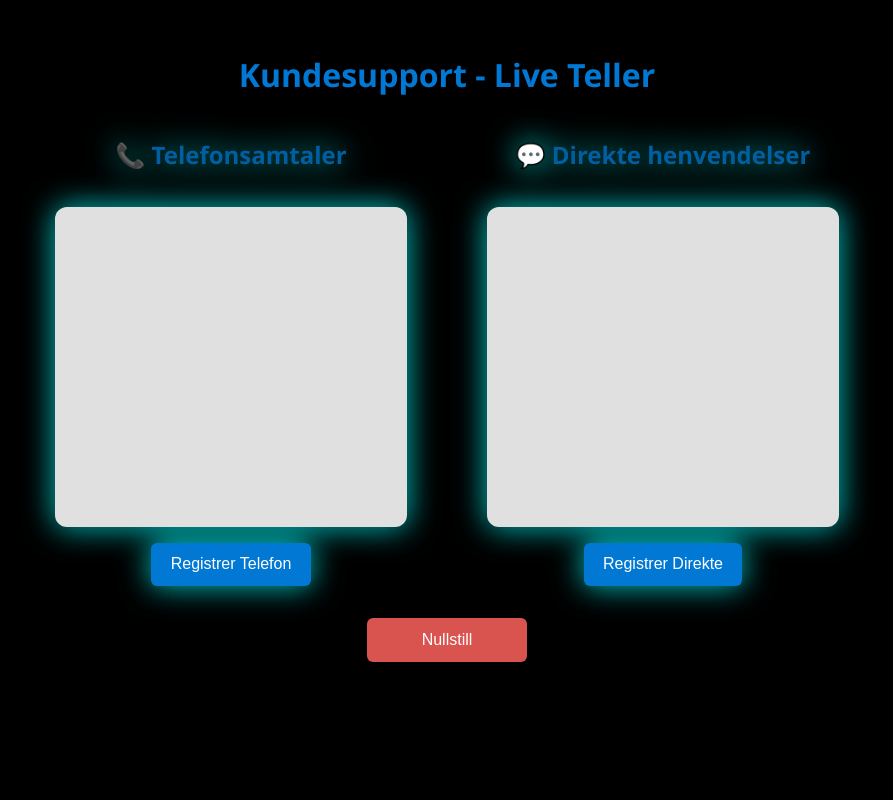
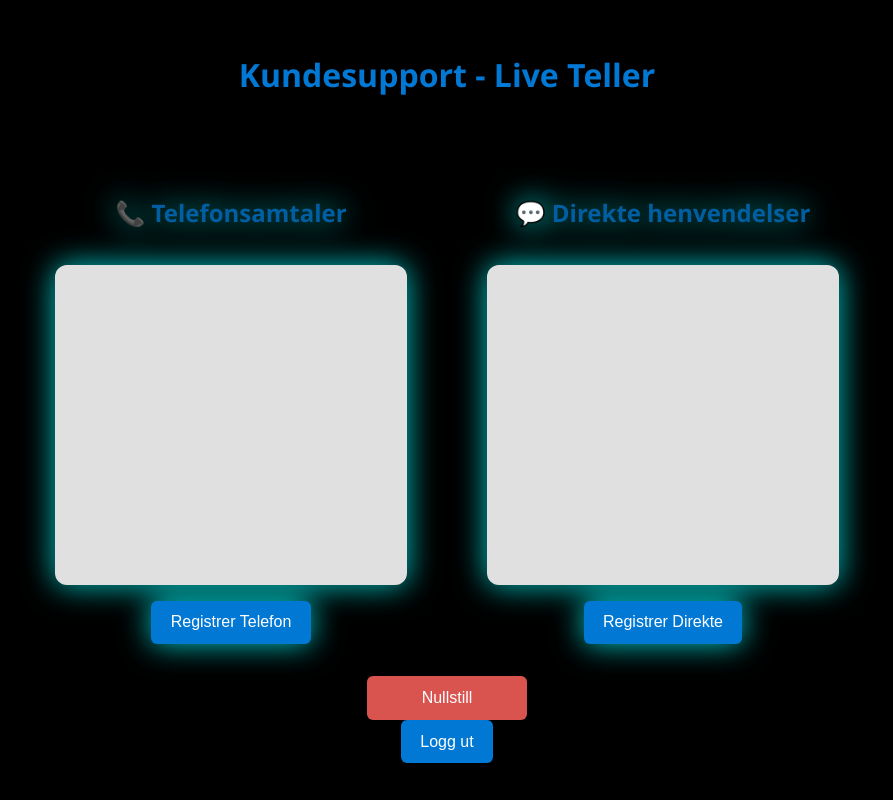
Before and after one commit to FrenzyCT/FIBSpov, a Flask app: page / in a window 1280 px wide. Shown: the whole page, without its empty margins (193-1086 px from the left). Run offline with Flask 2, Linux system fonts and the light colour scheme; the visitor is signed in with stand-in values (Sample User, id 1); data that the repository does not hold is empty; some libraries are stand-ins or nearby versions.

Commit message:
Log out button added for index page

```diff
--- a/fibspov/main/templates/index.html
+++ b/fibspov/main/templates/index.html
@@ -8,6 +8,9 @@
 <body>
 
 <h1>Kundesupport - Live Teller</h1>
+<p style="text-align: center; margin-top: 20px;">
+    Logget inn som: {{ session["user"] }}
+</p>
 
 <div class="container">
 
@@ -26,6 +29,9 @@
     <div class="reset-area">
         <button onclick="resetCounts()">Nullstill</button>
     </div>
+<form action="/logout" method="GET">
+    <button type="submit">Logg ut</button>
+</form>
 <script>
     function resetCounts() {
         fetch("/reset", {
```
